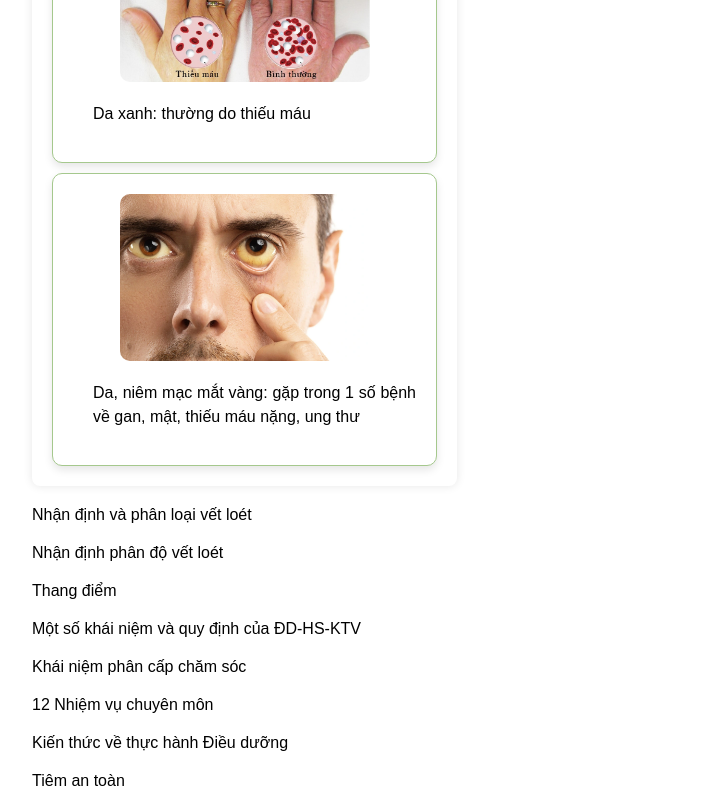
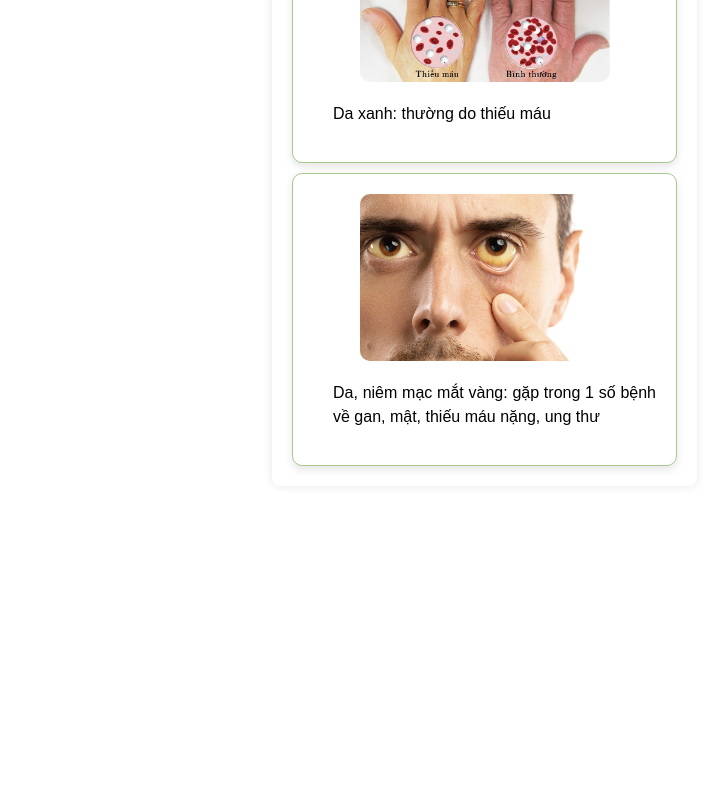
Before and after one commit to quoctoank4it/dieu-duong, a React (Create React App) app: page / in a window 1280 px wide. Shown: the part 6138-6938 px from the top of the page, without its empty margins (323-1031 px from the left). After the commit the page ends 6634 px from the top, so only its background shows below. Built offline with nearby package versions, Linux system fonts and the light colour scheme.

Commit message:
edit file

```diff
--- a/src/App.css
+++ b/src/App.css
@@ -1,5 +1,10 @@
 .App {
   text-align: center;
+}
+
+.All-center {
+  display: flex;
+  justify-content: center;
 }
 
 .App-logo {
@@ -47,14 +52,17 @@ body {
 /* Sidebar styling */
 .sidebar {
   width: 300px;
-  top: 0;
-  left: 0;
   height: 100%;
   background-color: #f8f9fa;
   box-shadow: 2px 0px 5px rgba(0, 0, 0, 0.2);
   padding: 20px;
   position: fixed;
   margin-top: 71px;
+}
+
+.Top-lep00 {
+  top: 0;
+  left: 0;
 }
 
 .search-input {
--- a/src/App.js
+++ b/src/App.js
@@ -20,7 +20,7 @@ const App = () => {
   };
 
   return (
-    <div>
+    <div className={window.innerWidth > 500 ? "All-center" : ""}>
       <div
         className="App"
         style={{ width: window.innerWidth > 500 ? 800 : "100%" }}
@@ -59,32 +59,6 @@ const App = () => {
             <A1_4_NhipTho />
             <A2_1_Phu />
             <A2_2_Da />
-            <div id="section1-3" className="section">
-              Nhận định và phân loại vết loét
-            </div>
-            <div id="section1-3-1" className="section">
-              Nhận định phân độ vết loét
-            </div>
-            <div id="section1-3-2" className="section">
-              Thang điểm
-            </div>
-
-            <div id="section2" className="section">
-              Một số khái niệm và quy định của ĐD-HS-KTV
-            </div>
-            <div id="section2-1" className="section">
-              Khái niệm phân cấp chăm sóc
-            </div>
-            <div id="section2-2" className="section">
-              12 Nhiệm vụ chuyên môn
-            </div>
-
-            <div id="section3" className="section">
-              Kiến thức về thực hành Điều dưỡng
-            </div>
-            <div id="section3-1" className="section">
-              Tiêm an toàn
-            </div>
           </div>
         </div>
       </div>
--- a/src/Components/SideBar/index.js
+++ b/src/Components/SideBar/index.js
@@ -87,7 +87,7 @@ const SideBar = ({ openSideBar }) => {
   const filteredMenuData = filterMenu(menuData);
 
   return (
-    <div className="sidebar">
+    <div className={window.innerWidth > 500 ? "sidebar" : "Top-lep00 sidebar"}>
       <input
         type="text"
         className="search-input"
```
